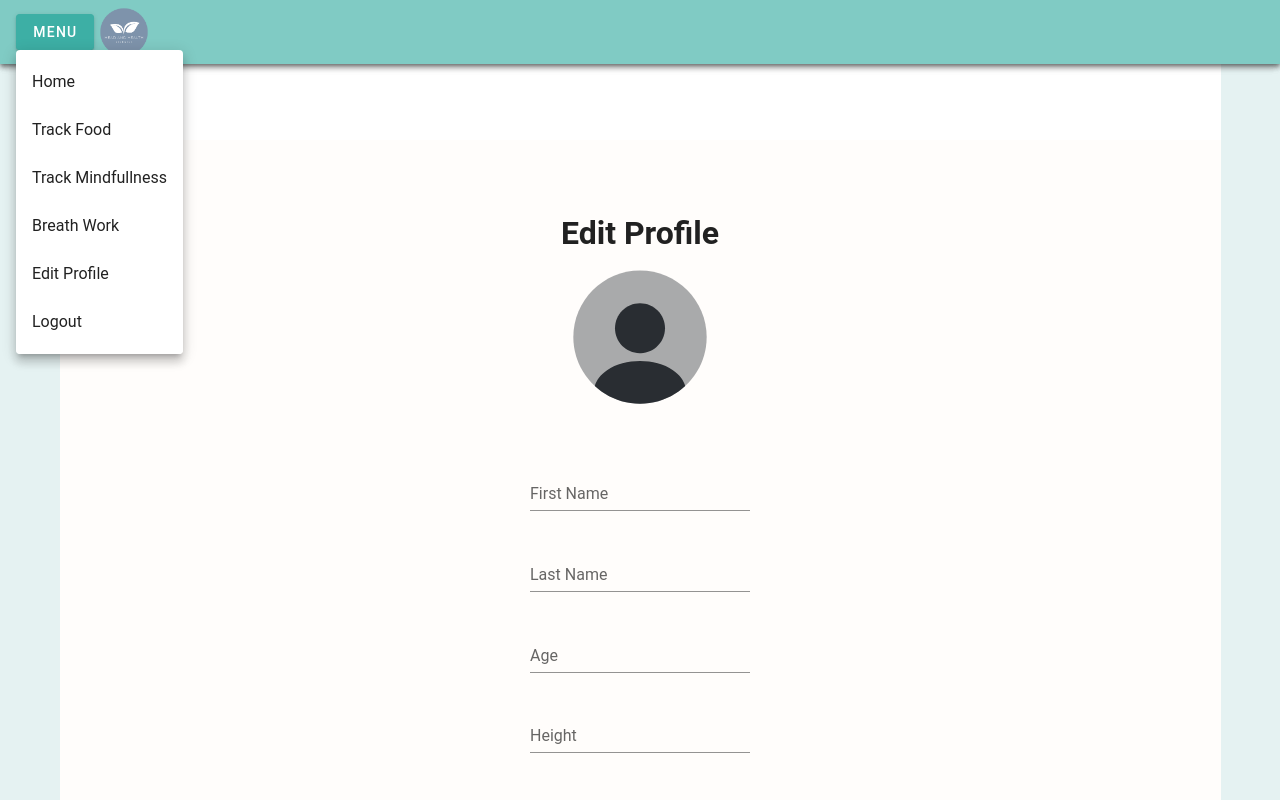
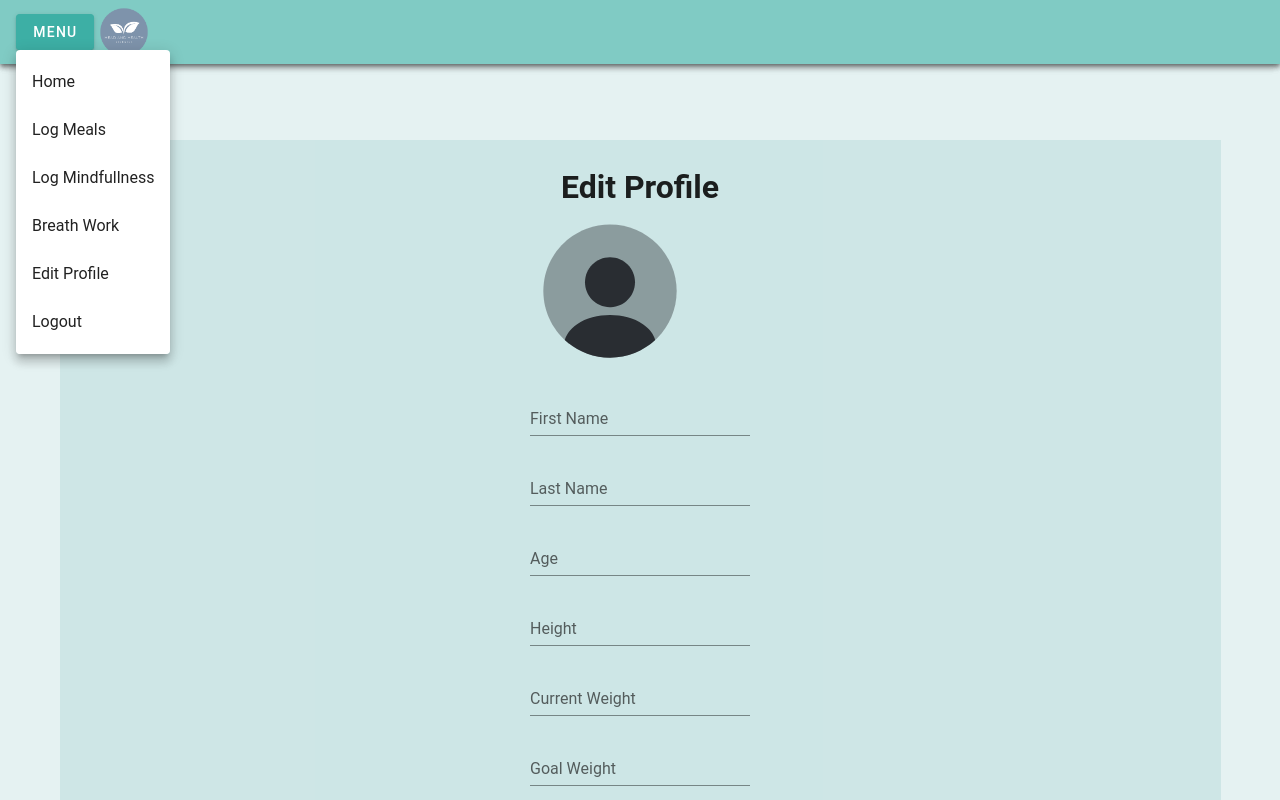
Before and after one commit to raulharo/Tech-Elevator-Final-Capstone, a Vue app in the folder final-capstone/capstone/vue/: page /edit-profile in a window 1280 px wide. Both pictures are taken after a click on the button "MENU". Shown: the top 800 px of the page. Built offline with nearby package versions, Linux system fonts and the light colour scheme; no server answers.

Commit message:
dumbwhitebar

```diff
--- a/final-capstone/capstone/vue/src/App.vue
+++ b/final-capstone/capstone/vue/src/App.vue
@@ -1,7 +1,7 @@
 <template>
 <v-container class="container">
 
-  <v-app>
+  <v-app id="dumbWhiteBar">
  <v-app-bar
       app
       color="teal lighten-3"
@@ -36,10 +36,13 @@ export default {
   },
 methods:{
   displayAlert(){
-    this.showAlert = true
-    setInterval(this.displayAlert, 5000)
+
+    setTimeout(() => this.showAlert = true, 120000)
 },
 },
+mounted(){
+  this.displayAlert()
+}
 }
 
 </script>
@@ -53,4 +56,8 @@ body {
 .container {
   padding-top: 0px;
 }
+#dumbWhiteBar{
+  background: rgba(0, 128, 128, 0);
+}
+
 </style>
--- a/final-capstone/capstone/vue/src/components/MindfulAlert.vue
+++ b/final-capstone/capstone/vue/src/components/MindfulAlert.vue
@@ -16,6 +16,12 @@
 <script>
 export default {
 
+methods: {
+  onCloseButton(){
+   setTimeout(() => this.showAlert = true, 5000)
+    this.$emit('close-alert');
+  }
+},
 
 };
 </script>
--- a/final-capstone/capstone/vue/src/components/Navigation.vue
+++ b/final-capstone/capstone/vue/src/components/Navigation.vue
@@ -17,10 +17,10 @@
           <v-list-item-title>Home</v-list-item-title>
         </v-list-item>
         <v-list-item>
-          <v-list-item-title @click="$router.push('meal-log')">Track Food</v-list-item-title>
+          <v-list-item-title @click="$router.push('meal-log')">Log Meals</v-list-item-title>
         </v-list-item>
         <v-list-item>
-          <v-list-item-title @click="$router.push('mindfulness')">Track Mindfullness</v-list-item-title>
+          <v-list-item-title @click="$router.push('mindfulness')">Log Mindfullness</v-list-item-title>
         </v-list-item>
         <v-list-item @click="$router.push('breathe')">
           <v-list-item-title>Breath Work</v-list-item-title>
--- a/final-capstone/capstone/vue/src/components/ProgressComponent.vue
+++ b/final-capstone/capstone/vue/src/components/ProgressComponent.vue
@@ -6,7 +6,7 @@
       <h2> Calories Consumed: {{dayCalories}}</h2>
       <h2>Calories Remaining: {{(dailyGoal - dayCalories)}}</h2>
       <h2>Mindfulness Goal: {{mindfulnessGoal}}</h2>
-      <h2>Mindful Activity: </h2>
+      <!-- <h2>Mindful Activity: </h2> -->
       <progress-ring />
       </div>
       <div class="overall">
--- a/final-capstone/capstone/vue/src/views/Breathe.vue
+++ b/final-capstone/capstone/vue/src/views/Breathe.vue
@@ -12,15 +12,18 @@
       </v-app-bar>
       <div class="content">
         <v-banner rounded color="indigo lighten-2">
+          <h3>Breathing App</h3>
+          <br>
+           <p>
+            Studies show that even one deep breath can cause a positive shift in
+            wellbeing.
+          </p>
           <p id="instructions">
             Try your best to sync your breath with the growing circle. Inhale as
             the circle increases, hold your inhale until it resets, and then
             exhale as the circle increases.
           </p>
-          <p>
-            Studies show that even one deep breath can cause a positive shift in
-            wellbeing.
-          </p>
+
         </v-banner>
         <div class="circle-wrap">
           <div class="circle-progress"></div>
@@ -48,6 +51,7 @@ export default {
   text-align: center;
   background: url("../../public/rays.jpg");
   background-size: cover;
+  background-color: rgba(0, 128, 128, 0.1)
 }
 
 .circle-wrap {
@@ -99,7 +103,7 @@ export default {
   margin-bottom: 24px;
   font-size: 24px;
 }
-h1 {
+h3 {
   color: white;
 }
 p {
--- a/final-capstone/capstone/vue/src/views/EditProfile.vue
+++ b/final-capstone/capstone/vue/src/views/EditProfile.vue
@@ -11,6 +11,7 @@
           contain
         ></v-img>
     </v-app-bar>
+    <div class="content">
       <h1 id="title">Edit Profile</h1>
       <img src="../../public/profile-circle-svgrepo-com.svg" alt="">
       <form action="">
@@ -58,7 +59,7 @@
           <br>
           <div class="button-div"><v-btn color="cyan lighten-3" type="submit" v-on:click="editProfile">Save Changes</v-btn></div>
       </form>
-
+</div>
   </div>
 </template>
 
@@ -102,10 +103,12 @@ h1 {
     flex-direction: column;
     align-items: center;
     height: 100vh;
+    background-color: rgba (0, 128, 128, 0.1);
 }
 
 form {
     align-items: center;
+    background-color: rgba (0, 128, 128, 0.1)
 }
 
 .form-input {
@@ -154,7 +157,7 @@ input:hover {
     .container {
         display: flex;
         align-items: center;
-        background-color: rgb(255, 253, 251);
+        background-color: rgba(0, 128, 128, 0.1);
         width: 100%;
 
     }
```
